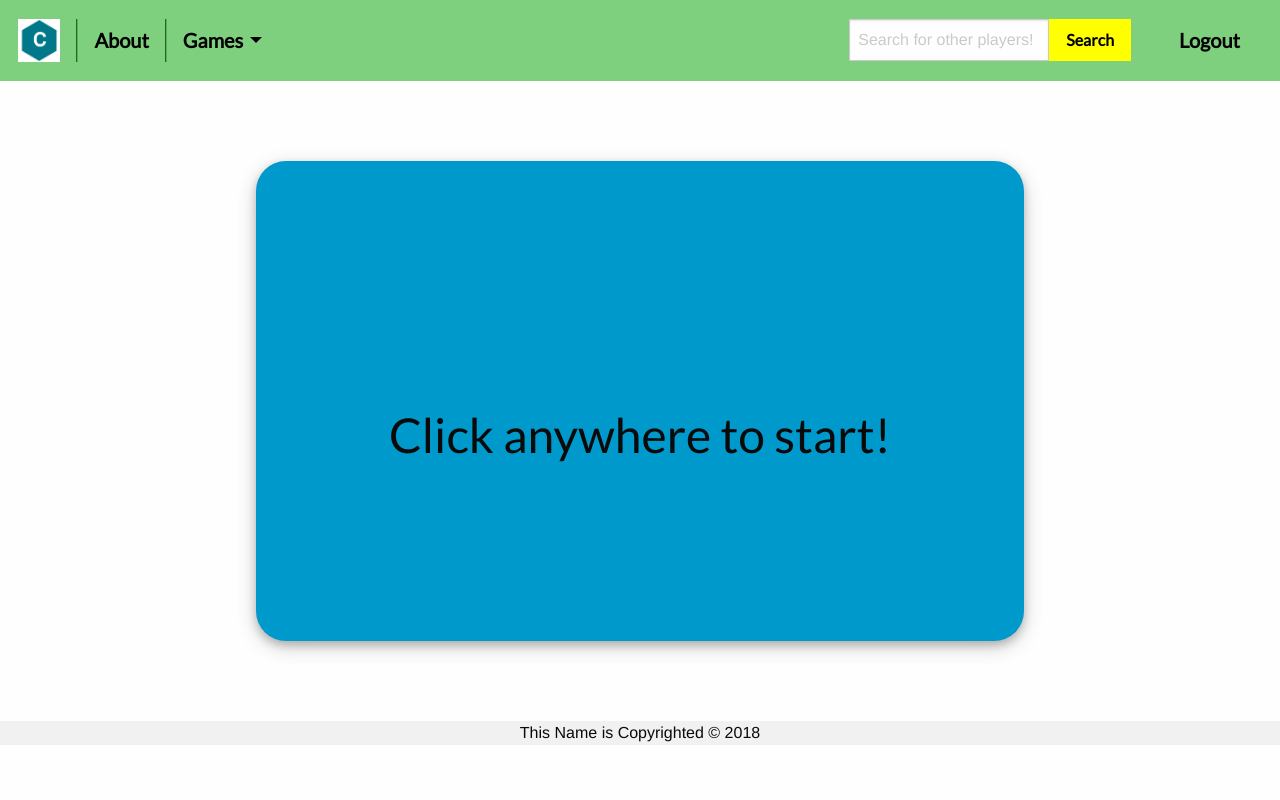
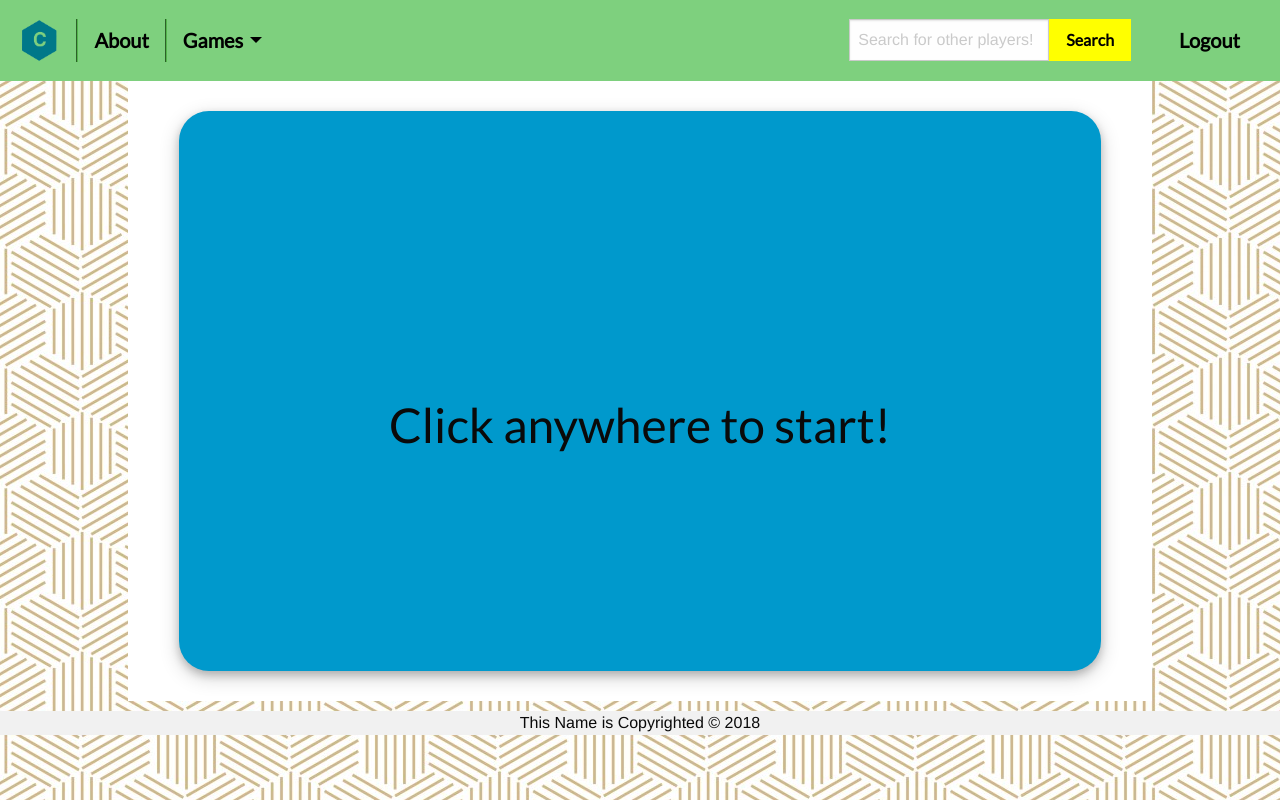
Before and after one commit to kkhan01/This_Name_is_Copyrighted-Brain_Battles, a Flask app: page /react in a window 1280 px wide. Run offline with Flask 2, Linux system fonts and the light colour scheme; some libraries are stand-ins or nearby versions.

Commit message:
background and some padding stuff

```diff
--- a/devlog.txt
+++ b/devlog.txt
@@ -120,3 +120,6 @@ formatting simon to look better
 
 elsharawyM -- 2018-01-13 16:14:41
 css for react game
+
+elsharawyM -- 2018-01-13 18:33:22
+added background, more aesthetic adjustments
--- a/static/css/app.css
+++ b/static/css/app.css
@@ -34,6 +34,8 @@ a {
 
 p {
     font-family: 'Lato', sans-serif;
+    padding-left: 1rem;
+    padding-right: 1rem;
 }
 
 h1 {
@@ -78,3 +80,23 @@ h1 {
     left: auto;
     margin-top: -3px;
 }
+
+body{
+    background-image: url("../img/pattern.jpg");
+    background-position: center top;
+    background-attachment: fixed;
+    text-align: justify;
+}
+
+.wrapper{
+    padding-top: 30px;
+    padding-bottom: 30px;
+    margin-top: 0px;
+    background-color: white;
+    width: 80%;
+    margin: auto;
+}
+
+#copyright-bar{
+    margin-top: 10px;
+}
--- a/static/css/react.css
+++ b/static/css/react.css
@@ -1,9 +1,12 @@
 #gamebox{
-    width: 60%;
-    height: 30rem;
-    margin-top: 5rem;
-    margin-bottom: 5rem;
+    width: 90%;
+    height: 35rem;
+    margin: auto;
     border: 0px;
     border-radius: 30px;
     box-shadow: 0 4px 8px 0 rgba(0, 0, 0, 0.2), 0 6px 20px 0 rgba(0, 0, 0, 0.19);
 }
+
+h1{
+    margin-bottom: 0px;
+}
--- a/templates/default.html
+++ b/templates/default.html
@@ -39,7 +39,7 @@
     <div class="top-bar navbar" id="the-navbar">
       <div class="top-bar-left">
 	<ul class="dropdown menu" data-dropdown-menu>
-	  <li><a class="logo-link" href="/"><img class="logo" src="../static/img/logo.png"></a></li>
+	  <li><a class="logo-link" href="/"><img class="logo" src="../static/img/transparent _logo.png"></a></li>
 	  <li class="navbar"><a class="left-link" href="/">About</a></li>
 	  <li class="has-submenu navbar">
             <a class="left-link" href="#">Games</a>
@@ -71,12 +71,13 @@
       </div>
     </div>
 
-
-    {% block c_content %}
-    {% endblock %}
+    <div class="wrapper">
+  {% block c_content %}
+  {% endblock %}
+    </div>
 
     <!-- Footer -->
-    <div class="container" style="background-color:#F1F1F1">
+    <div class="container" id="copyright-bar" style="background-color:#F1F1F1">
       <center>
 	This Name is Copyrighted &copy;
 	<span id="copyright">
--- a/templates/react.html
+++ b/templates/react.html
@@ -12,9 +12,7 @@ Reaction Timer
 {% endblock %}
 
 {% block c_content %}
-<center>
   <div class="box" id="gamebox"></div>
-</center>
 {% endblock %}
 
 {% block scripts %}
```
Also changed, not shown: static/img/pattern.jpg (added).
